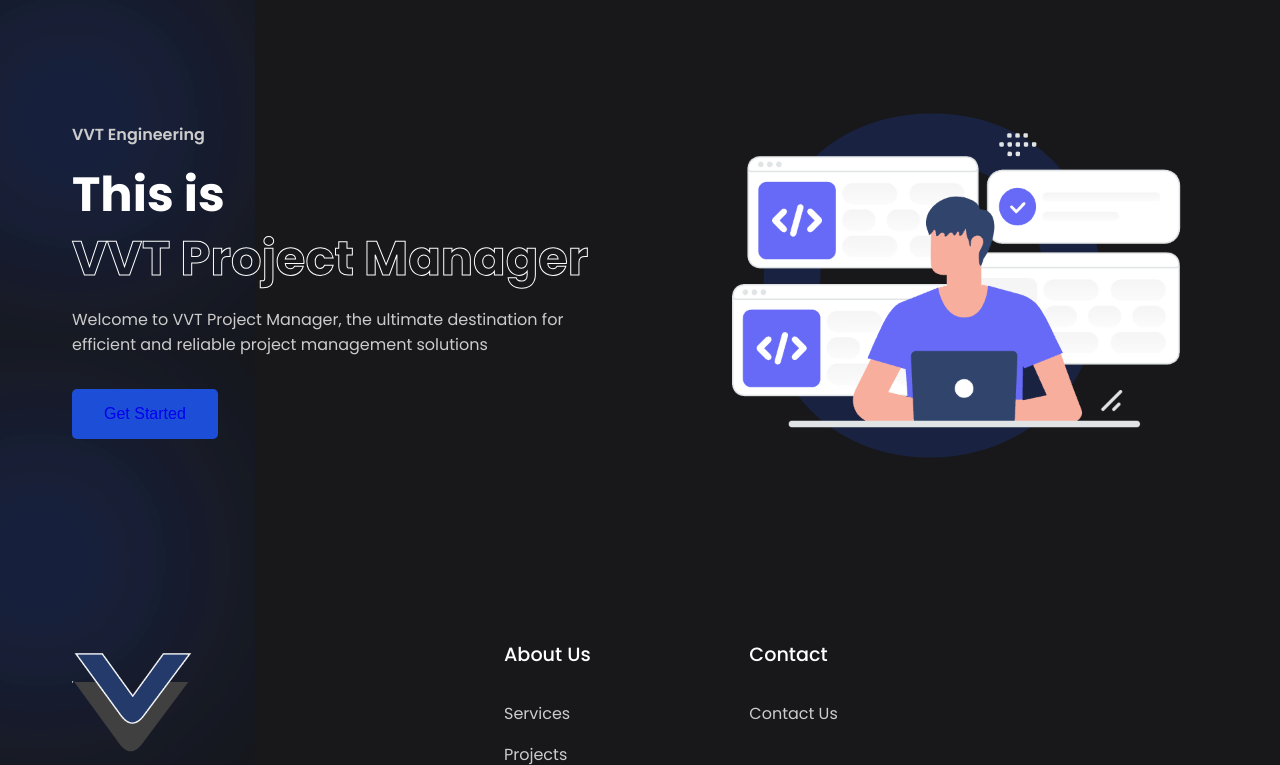
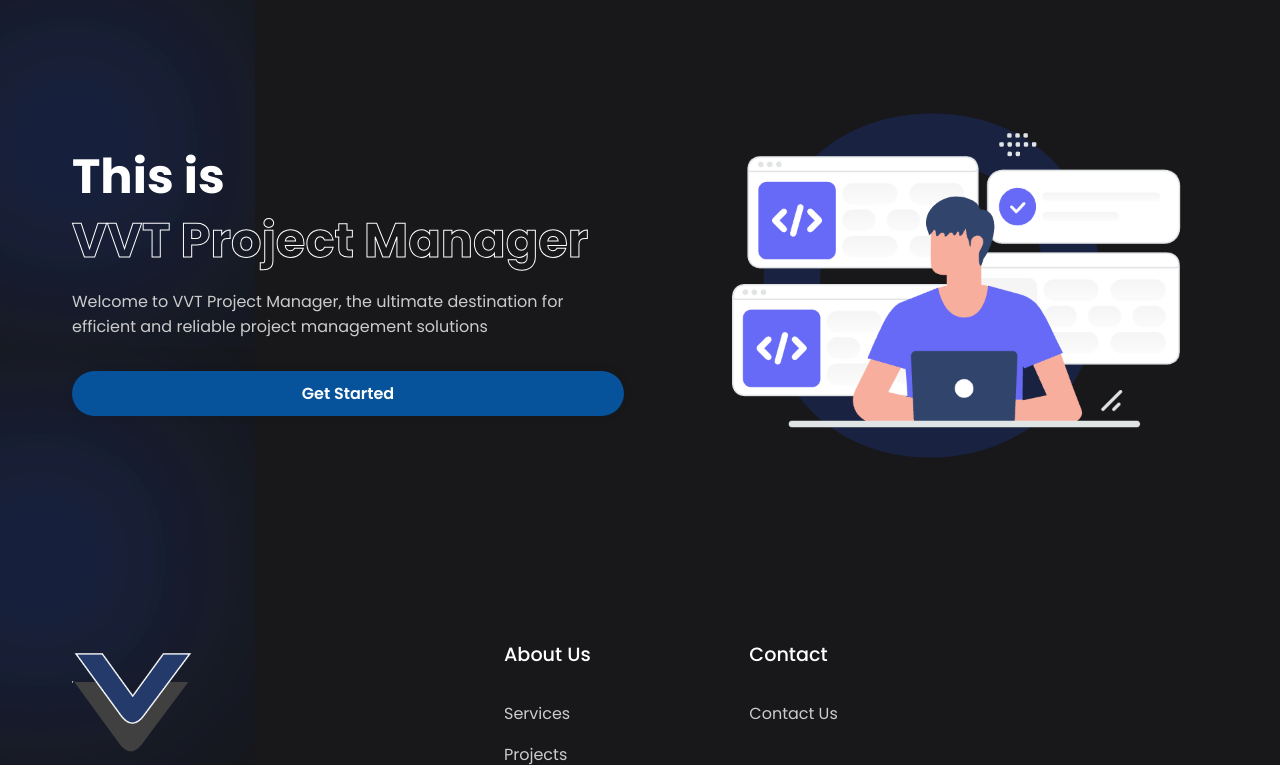
Before and after one commit to LeakyEarth2000/VVT-Project-Manager, a Python web app: template website/templates/index.html in a window 1280 px wide. Shown: the part 162-927 px from the top of the page. Run offline with Jinja, Linux system fonts and the light colour scheme; the template is opened without the code that fills it, so the values that code supplies are empty.

Commit message:
Polished the button on index.html

```diff
--- a/website/static/Index/style.css
+++ b/website/static/Index/style.css
@@ -80,14 +80,22 @@ nav{
     width: 70%;
 }
 
-.btn{
-    padding: 1rem 2rem;
-    font-size: 1rem;
+.btn {
+    width: 100%;
+    height: 45px;
+    background: #06539b;
+    border: none;
+    line-height: 45px;
+    border-radius: 40px;
+    box-shadow: 0 0 10px rgba(0, 0, 0, 0.1);
+    cursor: pointer;
+    font-size: 16px;
     color: #fff;
-    background-color: #1d4ed8;
-    border-radius: 5px;
-    cursor: pointer;
-    transition: all 0.3s ease;
+    font-weight: 600;
+    display: flex;
+    justify-content: center;
+    align-items: center;
+    text-decoration: none;
 }
 
 .btn:hover{
--- a/website/templates/index.html
+++ b/website/templates/index.html
@@ -36,15 +36,11 @@
         <div class="content">
             <span class="blur"></span>
             <span class="blur"></span>
-            <h4>VVT Engineering</h4>
             <H1>This is <span><br>VVT Project Manager</span></H1>
             <p>
                 Welcome to VVT Project Manager, the ultimate destination for efficient and reliable project management solutions
             </p>
-            <button class="btn">
-                <a href="http://127.0.0.1:6969/login">Get Started
-                </a>
-            </button>
+            <a href="{{ url_for('auth.login') }}" class="btn" role="button" style="display: inline-block; text-align: center; ">Get Started</a>
         </div>
         <div class="image">
             <img src="{{ url_for('static', filename='assets/header.png') }}">
```
Also changed, not shown: instance/database.db (added).
